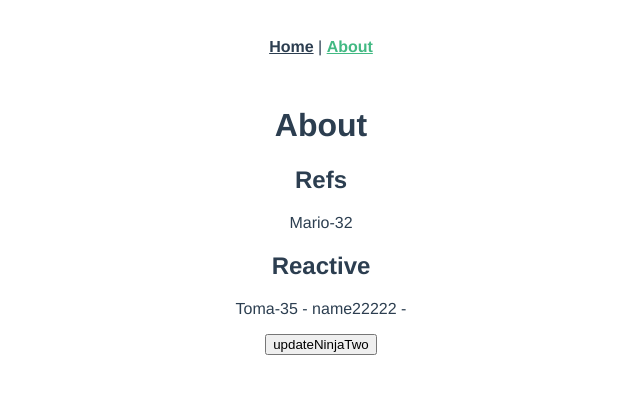
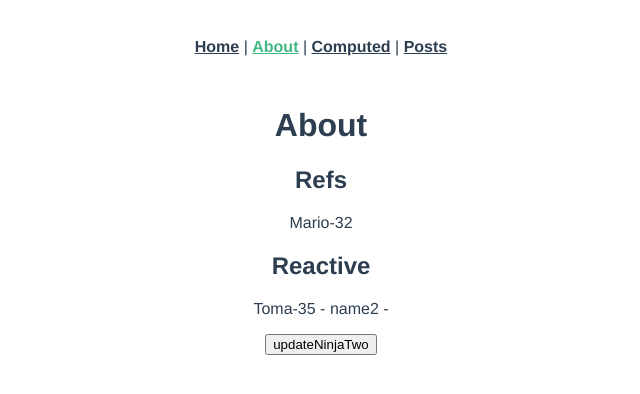
Before and after one commit to smfarhad/vue-composition, a Vue app: page /about in a window 1280 px wide. Shown: the top 394 px of the page, without its empty margins (319-959 px from the left). Built offline with nearby package versions, Linux system fonts and the light colour scheme.

Commit message:
post list

```diff
--- a/src/App.vue
+++ b/src/App.vue
@@ -1,9 +1,13 @@
 <template>
-  <nav>
-    <router-link to="/">Home</router-link> |
-    <router-link to="/about">About</router-link>
-  </nav>
-  <router-view />
+  <div class="tempep">
+    <nav>
+      <router-link to="/">Home</router-link> |
+      <router-link to="/about">About</router-link> |
+      <router-link to="/compute">Computed</router-link> |
+      <router-link to="/posts">Posts</router-link>
+      </nav>
+      <router-view />
+  </div>
 </template>
 
 <style>
--- a/src/router/index.js
+++ b/src/router/index.js
@@ -1,6 +1,8 @@
 import { createRouter, createWebHistory } from 'vue-router'
 import Home from '../views/HomeView.vue'
 import About from '../views/AboutView.vue'
+import Compute from '../views/ComputedView.vue'
+import Posts from '../views/PostsView.vue'
 const routes = [
   {
     path: '/',
@@ -11,6 +13,14 @@ const routes = [
     path: '/about',
     name: 'about',
     component: About
+  }, {
+    path: '/compute',
+    name: 'compute',
+    component: Compute
+  }, {
+    path: '/posts',
+    name: 'posts',
+    component: Posts
   }
 ]
 
--- a/src/views/AboutView.vue
+++ b/src/views/AboutView.vue
@@ -16,7 +16,7 @@ export default {
     const ninjaOne = ref({ name: 'Mario', age: 32 });
     const ninjaTwo = reactive({ name: 'Toma', age: 35 });
     let nameOne = ref('Mario');
-    let nameTwo = reactive('name22222');
+    let nameTwo = reactive('name2');
     const updateNinjaOne = () => {
       ninjaOne.value.age = 40;
     }
--- /dev/null
+++ b/src/views/ComputedView.vue
@@ -0,0 +1,45 @@
+<template>
+    <div class="computed">
+        <h1> Computed Method</h1>
+        <input type="text" v-model="search">
+        <p>search term {{ search }} </p>
+        <ul>
+            <li v-for="name in matchingNames" :key="name"> {{ name }} </li>
+        </ul>
+        <button @click="handleWatch">Stop watch</button>
+    </div>
+</template>
+
+<script>
+import { computed, ref, watch, watchEffect } from 'vue'
+
+export default {
+    name: "Compute",
+    setup() {
+        // const name = computed(() => {
+        //     return 'Shan'
+        // });
+        const search = ref('');
+        const names = ref(['Farhad', 'Jewel', 'Akib', 'Rana', 'Shohag']);
+        const stopWatch = watch(search, () => {
+            console.log('watch function');
+        });
+        const stopEffect = watchEffect(() => {
+            console.log('watcheffect function', search.value);
+        });
+        const matchingNames = computed(() => {
+            return names.value.filter((name) => name.includes(search.value))
+        })
+        const handleWatch = () => {
+            stopWatch();
+            stopEffect();
+        }
+        return { names, search, matchingNames, handleWatch }
+    }
+
+}
+</script>
+
+<style>
+
+</style>
--- /dev/null
+++ b/src/views/PostsView.vue
@@ -0,0 +1,24 @@
+<template>
+    <div>
+        <h1>Posts View</h1>
+        <p>sfsf </p>
+    </div>
+</template>
+
+<script>
+import { ref } from "vue";
+export default {
+    name: "Posts",
+    setup() {
+        const posts = ref([
+            { title: "Welcome to the blog", body: 'Lorem ipsum', id: 1 },
+            { title: "Welcome to the blog 2", body: 'Lorem ipsum 2', id: 2 }
+        ]);
+        return { posts }
+    }
+}
+</script>
+
+<style>
+
+</style>
```
Also changed, not shown: src/components/PostList.vue (added, +15 -0 lines).
